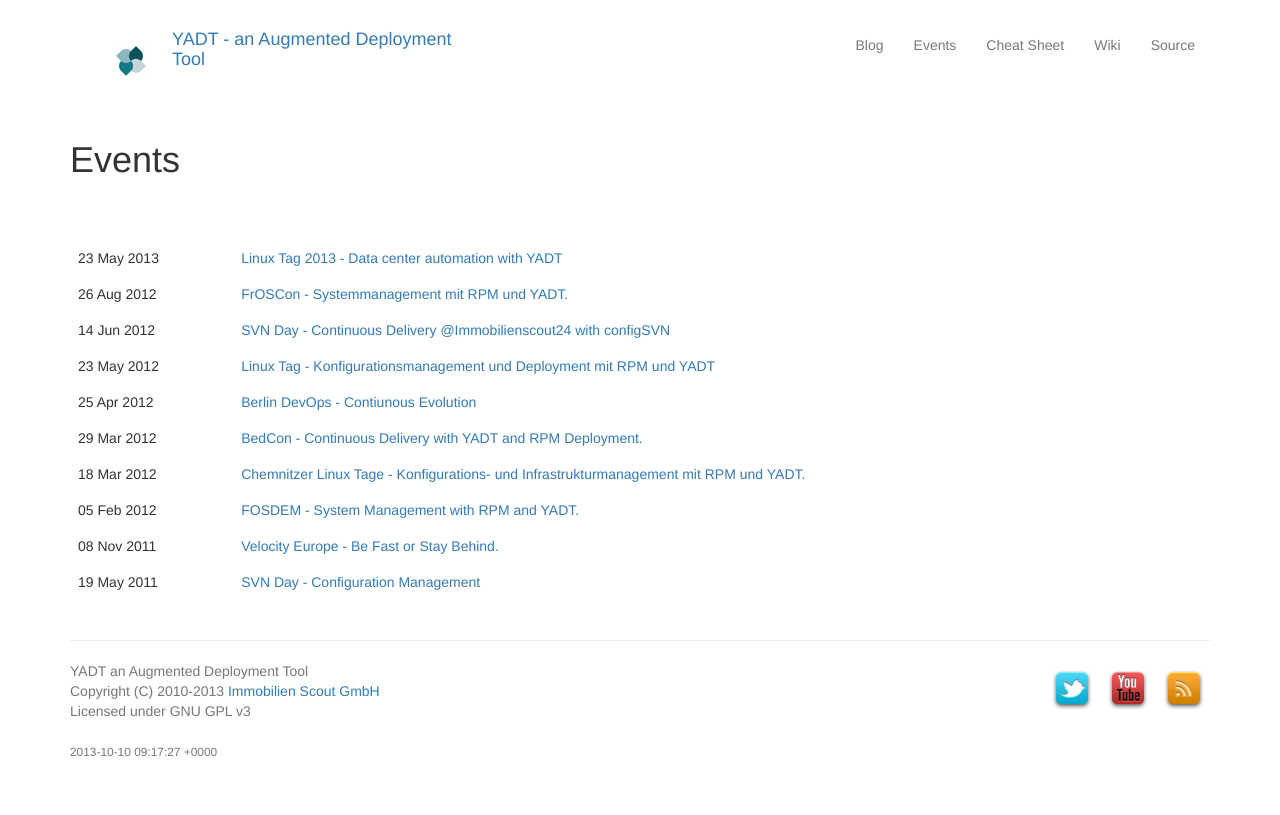
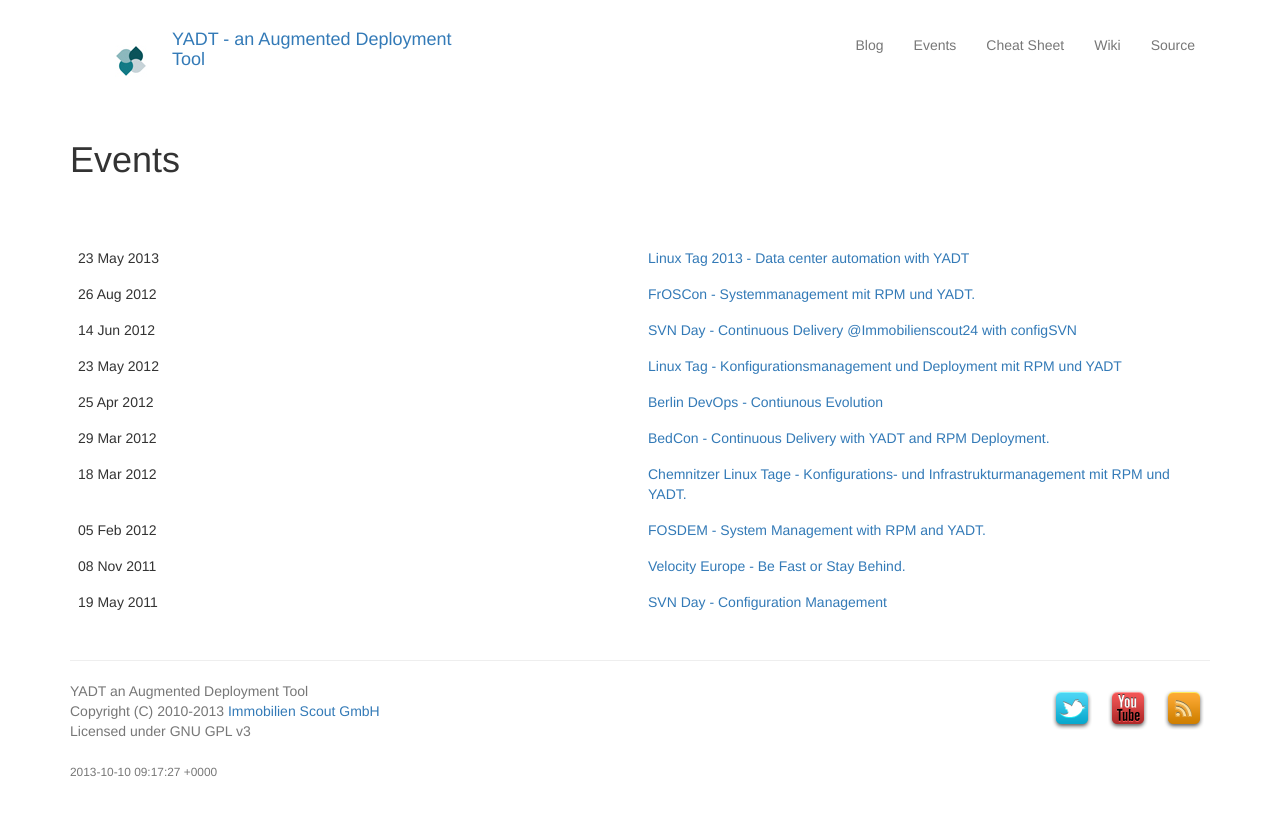
Before and after one commit to yadt/yadt.github.com, a Jekyll site: the page built from events/index.html, in a window 1280 px wide. Shown: the top 815 px of the page. Built offline with Jekyll 4.4.1, drawn with Linux system fonts in a browser that asks for light colours; nearby versions of some CDN libraries.

Commit message:
trying to use line breaks for event list

```diff
--- a/events/index.html
+++ b/events/index.html
@@ -6,7 +6,7 @@
 <h1 class="marketing">{{ page.title }}</h1>
 
 <div class="table-responsive">
-    <table class="table table-hover">
+    <table class="table table-hover wrapping-table">
         {% for post in site.categories.events %}
         <tr>
             <td>{{ post.date | date_to_string }}</td>
```
